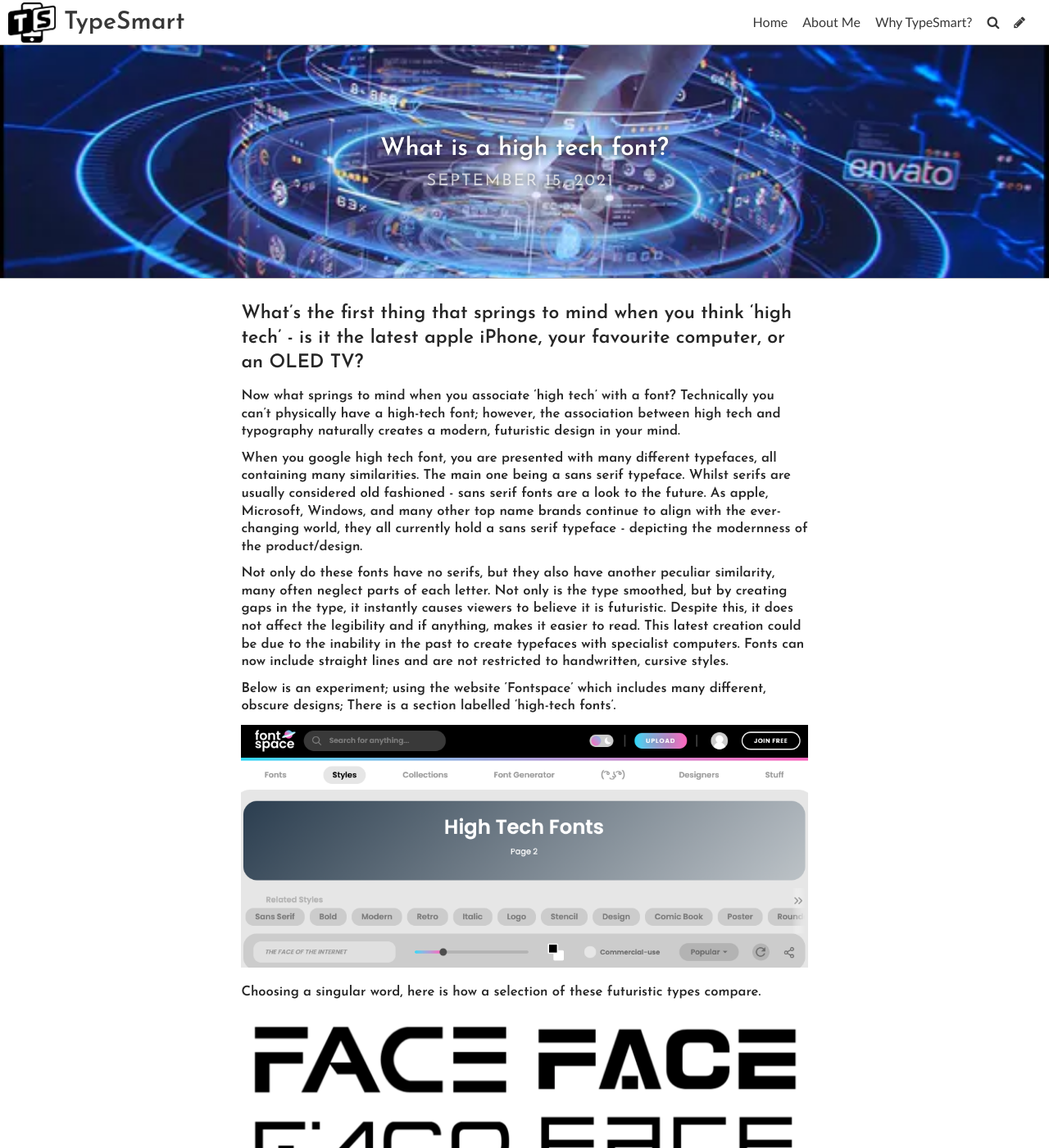
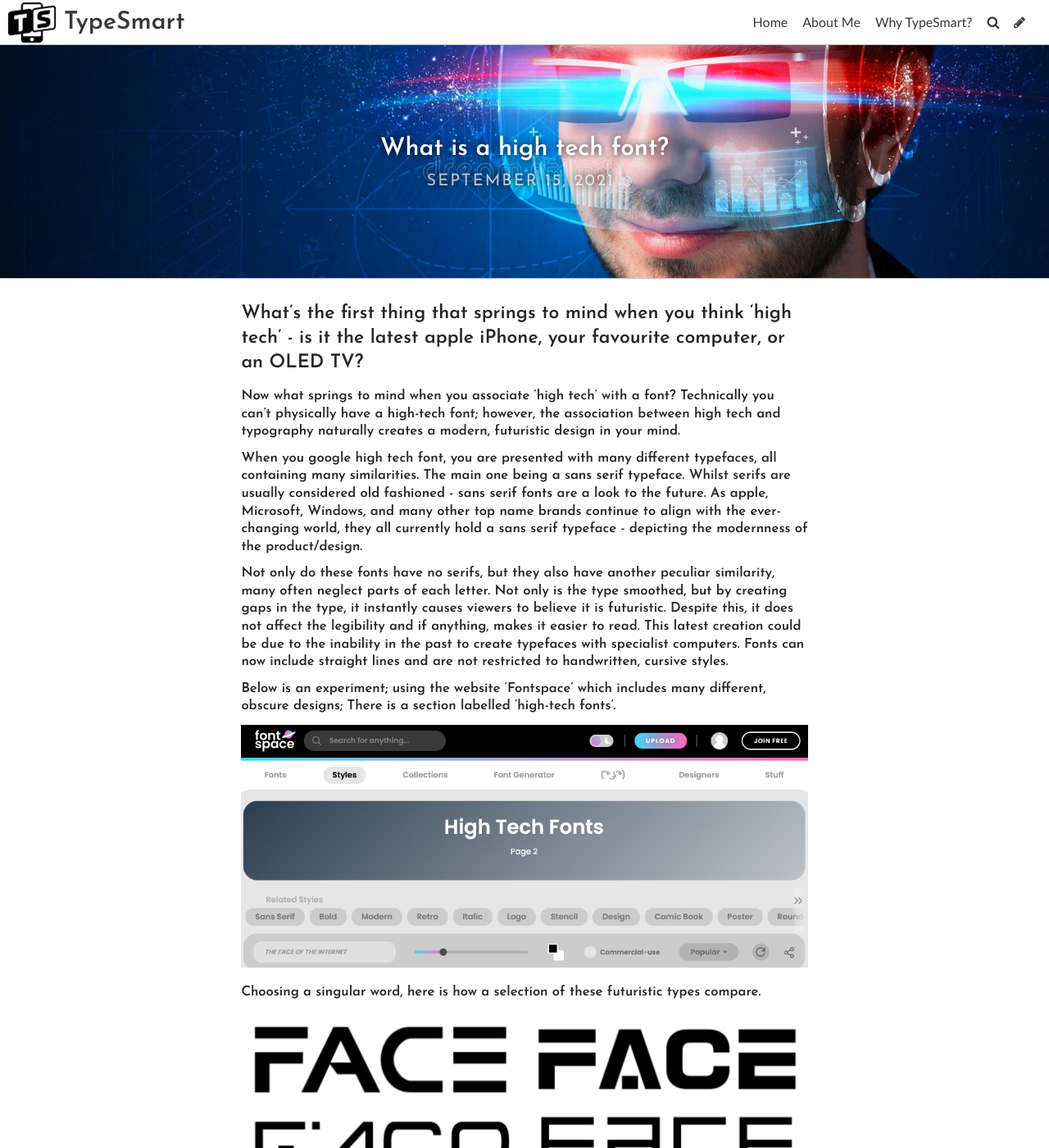
Before and after one commit to nicoleanncarter/typo-design-template, a Jekyll site: the page built from _posts/2021-11-20-what-is-a-high-tech-font.md, in a window 1280 px wide and 1400 px high. Shown: the whole window at 82% size. Built offline with Jekyll 4.4.1, drawn with Linux system fonts in a browser that asks for light colours; some web fonts are replaced.

Commit message:
Update Post “2021-11-20-what-is-a-high-tech-font”

```diff
--- a/_posts/2021-11-20-what-is-a-high-tech-font.md
+++ b/_posts/2021-11-20-what-is-a-high-tech-font.md
@@ -2,7 +2,7 @@
 layout: post
 title: What is a high tech font?
 date: 2021-09-15T09:35:00.000Z
-image: ../uploads/high_tecch_logo_v06_preview_img.jpg.webp
+image: ../uploads/man-future-high-tech-smart-glasses-concept-82071187.jpg
 title_color: "#ffffff"
 comments: false
 ---
```
Also changed, not shown: uploads/man-future-high-tech-smart-glasses-concept-82071187.jpg (added).
